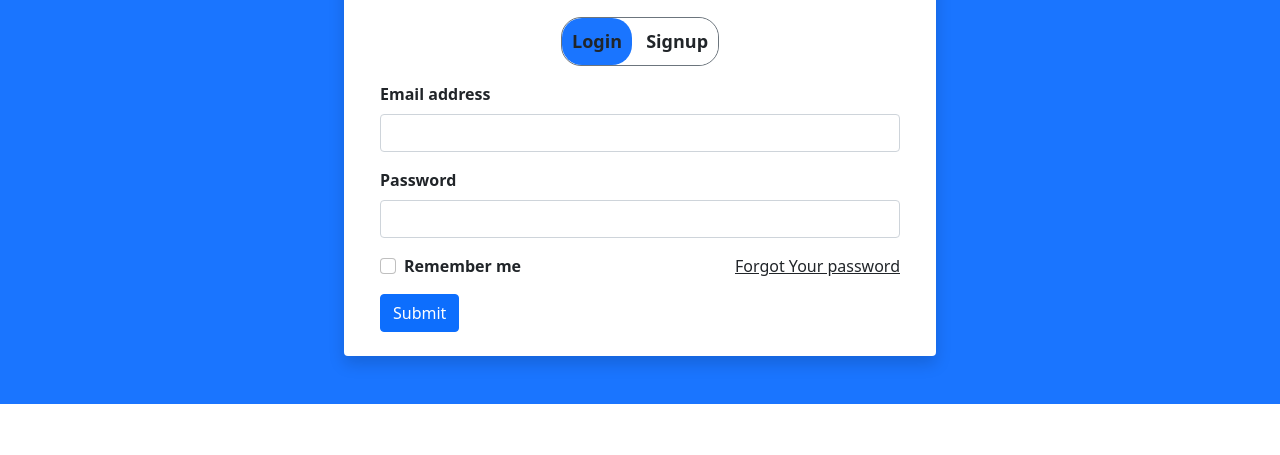
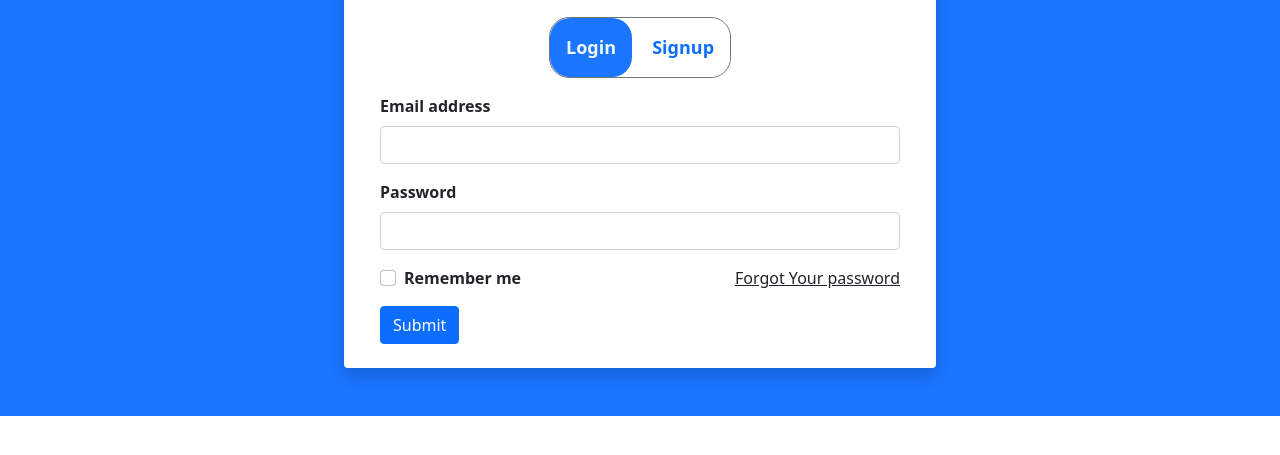
Before and after one commit to TanzilJatt/forntend, a plain HTML site: page assignment/Login&Signup.html in a window 1280 px wide. Shown: the part 135-590 px from the top of the page. Drawn offline with nearby package versions, Linux system fonts and the light colour scheme.

Commit message:
update button

```diff
--- a/assignment/Login&Signup.html
+++ b/assignment/Login&Signup.html
@@ -32,6 +32,10 @@
         select option:hover {
             background-color: #1a75ff;
         }
+        .com
+        {
+            color: aliceblue;
+        }
     </style>
 </head>
 
@@ -42,8 +46,8 @@
                 <div class=" fw-bold heading py-3" id="Login">Login Form</div>
                 <div class="fw-bold heading py-3" id="Signup">Signup Form</div>
                 <div class="bt-toggle border border-secondary">
-                    <button type="button" class="btn rounded-end " id="lgbtn">Login</button>
-                    <button type="button" class="btn rounded-start " id="spbtn">Signup</button>
+                    <button type="button" class="btn rounded-end p-3 com" id="lgbtn">Login</button>
+                    <button type="button" class="btn rounded-start p-3 com" id="spbtn">Signup</button>
                 </div>
             </center>
             <form id="Login-Form">
@@ -162,7 +166,9 @@
             signupForm.classList.toggle('d-none', showLogin);
             signup.classList.toggle('d-none', showLogin);
             toggleSignUpButton.classList.toggle('bg-white', showLogin);
+            toggleSignUpButton.classList.toggle('text-primary', showLogin);
             toggleLoginButton.classList.toggle('bg-white', !showLogin);
+            toggleLoginButton.classList.toggle('text-primary', !showLogin);
         }
         toggleSignUpButton.addEventListener('click', () => toggleForms(false));
         toggleLoginButton.addEventListener('click', () => toggleForms(true));
```
